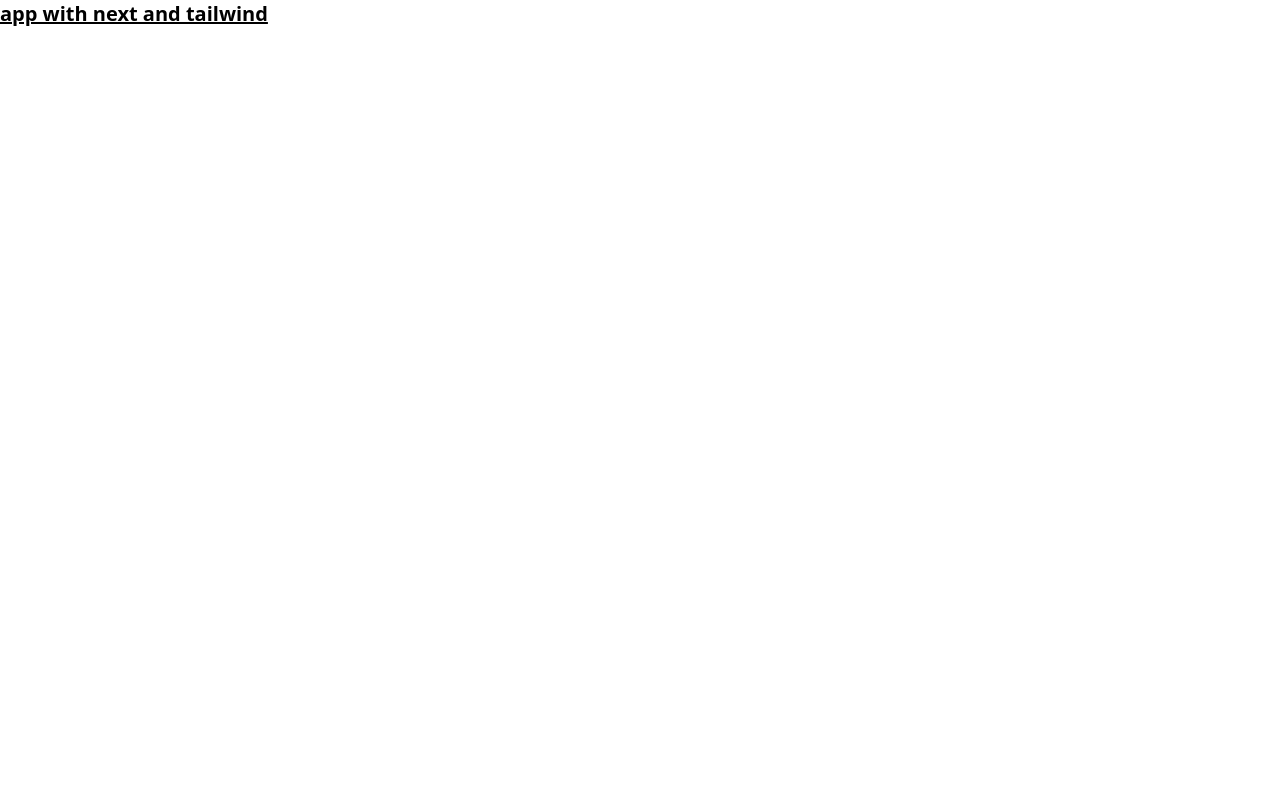
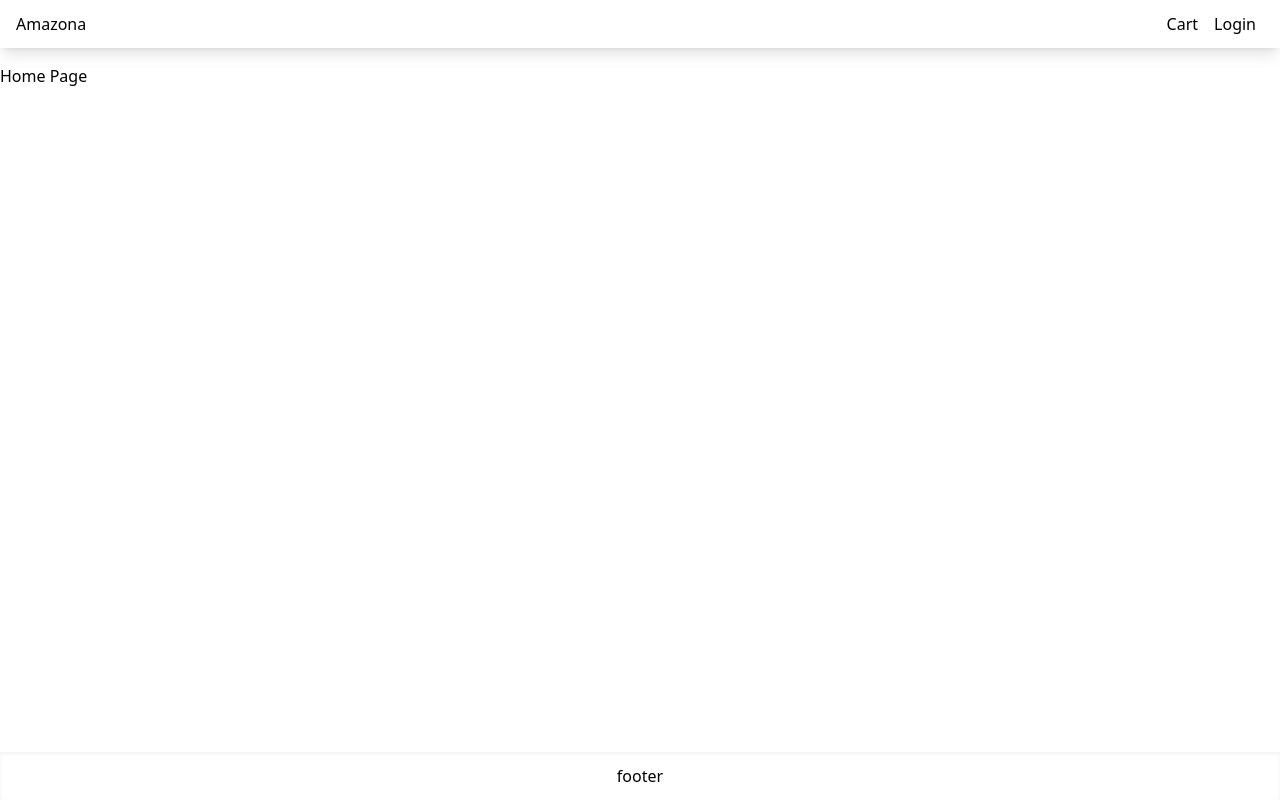
Before and after one commit to gelarahadian/next-tailwind-amazona, a Next.js app: page / in a window 1280 px wide. Built offline with nearby package versions, Linux system fonts and the light colour scheme.

Commit message:
setting layout

```diff
--- /dev/null
+++ b/pages/components/Layout.js
@@ -0,0 +1,35 @@
+import Head from 'next/head';
+import Link from 'next/link';
+import React from 'react';
+
+export default function Layout({ title, children }) {
+  return (
+    <>
+      <Head>
+        <title>{title ? title + ' - Amazona' : 'Amazona'}</title>
+        <meta name="description" content="Generated by create next app" />
+        <meta name="viewport" content="width=device-width, initial-scale=1" />
+        <link rel="icon" href="/favicon.ico" />
+      </Head>
+      <div className="flex min-h-screen flex-col justify-between">
+        <header>
+          <nav className="flex justify-between h-12 shadow-lg items-center px-4 ">
+            <Link href="/">Amazona</Link>
+            <div>
+              <Link href="cart" className="p-2">
+                Cart
+              </Link>
+              <Link href="login" className="p-2">
+                Login
+              </Link>
+            </div>
+          </nav>
+        </header>
+        <main className="container mt-4 m-auto ">{children}</main>
+        <footer className="flex justify-center items-center h-12 shadow-inner">
+          footer
+        </footer>
+      </div>
+    </>
+  );
+}
--- a/pages/index.js
+++ b/pages/index.js
@@ -1,22 +1,9 @@
-import Head from 'next/head';
-import Image from 'next/image';
-import { Inter } from '@next/font/google';
-
-const inter = Inter({ subsets: ['latin'] });
+import Layout from './components/Layout';
 
 export default function Home() {
   return (
-    <>
-      <Head>
-        <title>Create Next App</title>
-        <meta name="description" content="Generated by create next app" />
-        <meta name="viewport" content="width=device-width, initial-scale=1" />
-        <link rel="icon" href="/favicon.ico" />
-      </Head>
-
-      <h1 className="text-xl font-bold underline">
-        app with next and tailwind
-      </h1>
-    </>
+    <Layout title="Home Page">
+      <div>Home Page</div>
+    </Layout>
   );
 }
```
Also changed, not shown: .eslintrc.json.
